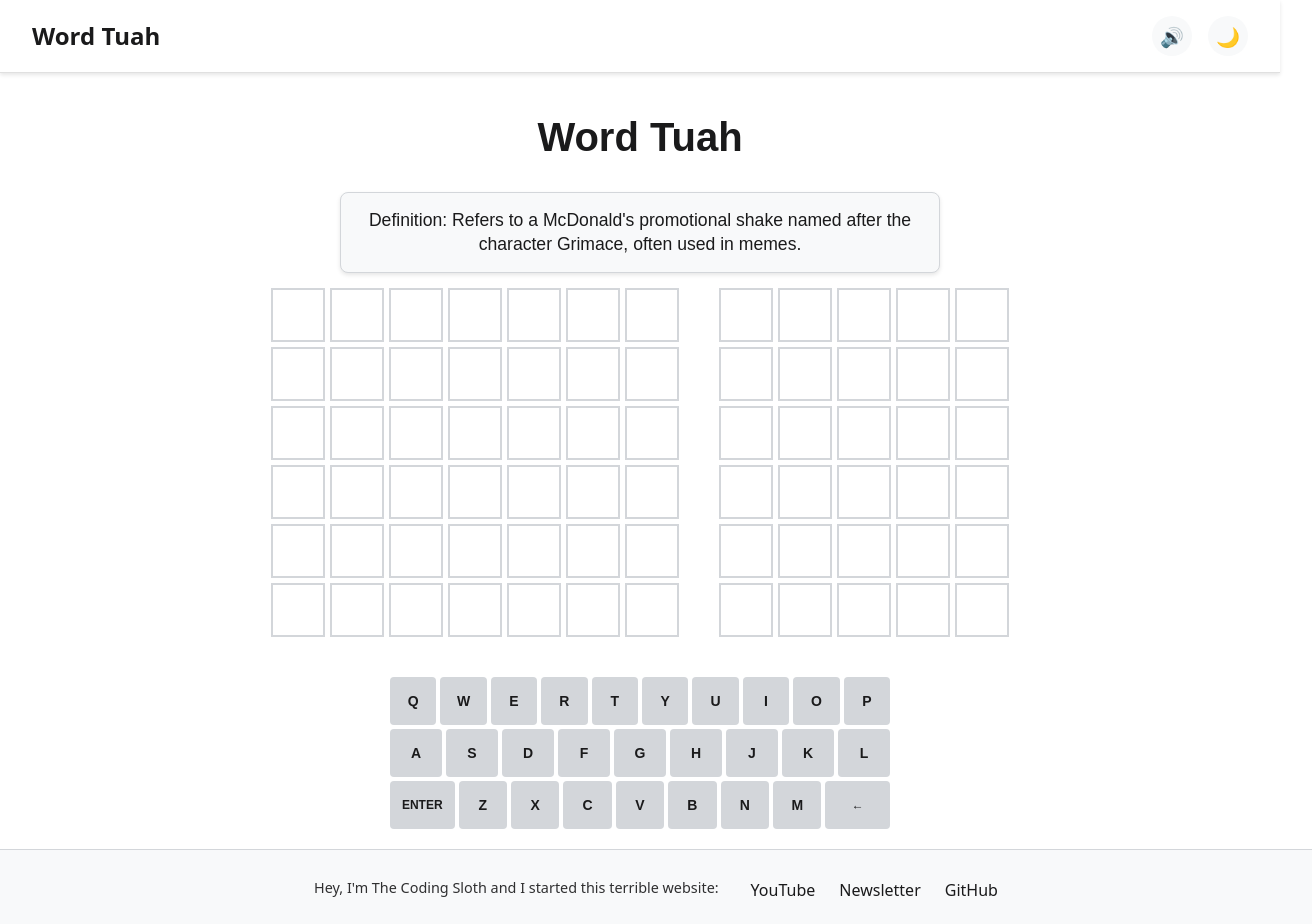
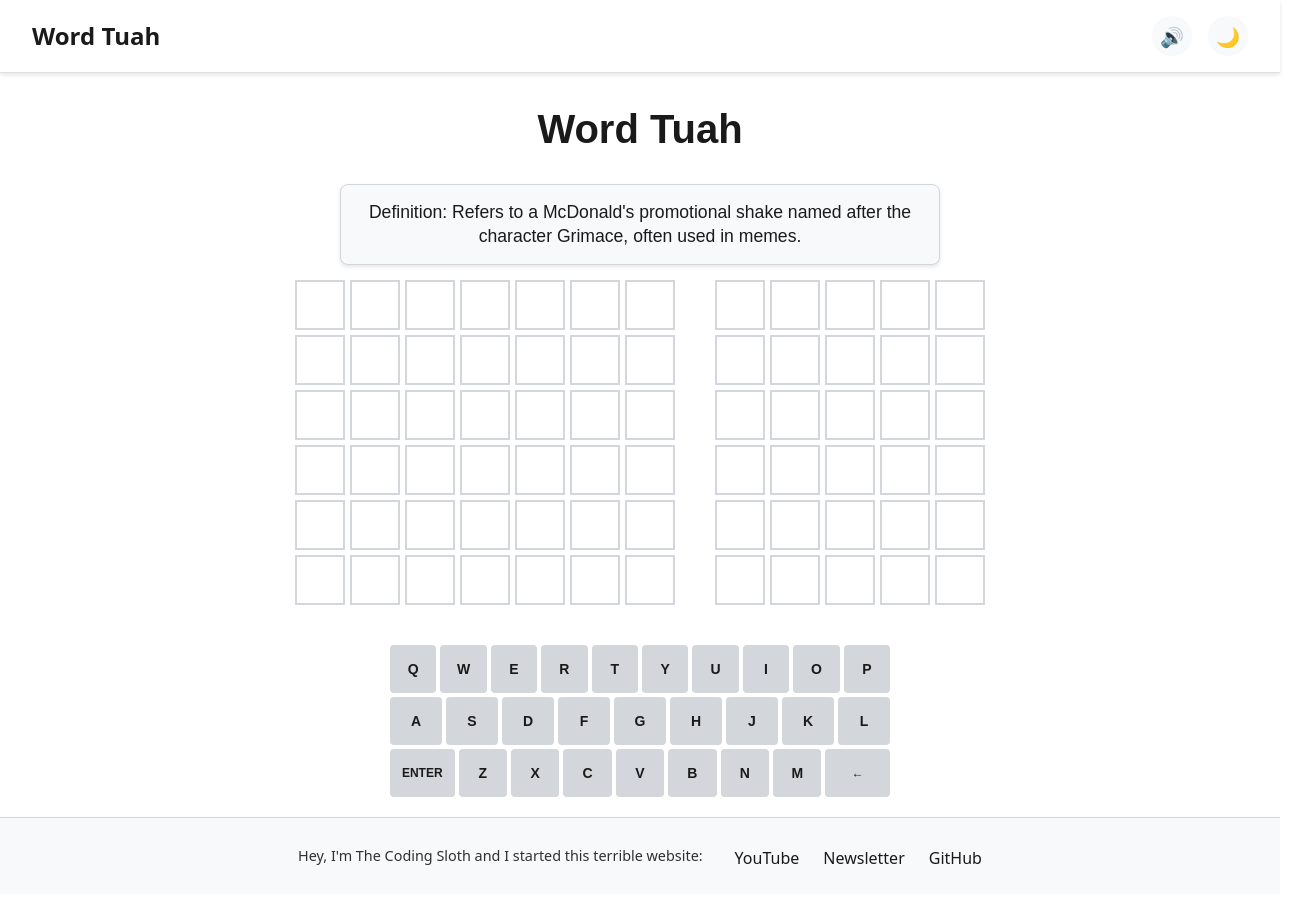
Before and after one commit to The-CodingSloth/brainrot-games, a React (Vite) app: page / in a window 1280 px wide. Shown: the top 924 px of the page, 1312 px wide, since content can reach past the window. After the commit the page ends 894 px from the top, so only its background shows below. Built offline with nearby package versions, Linux system fonts and the light colour scheme.

Commit message:
Update globa styles
It's usually best not to mess with html and #root so I moves the styles around a bit

```diff
--- a/src/App.css
+++ b/src/App.css
@@ -1,14 +1,6 @@
-#root {
-  max-width: 100%;
-  margin: 0 auto;
-  padding: 0.5rem;
+*{
+  box-sizing: border-box;
   text-align: center;
-}
-
-@media (min-width: 768px) {
-  #root {
-    max-width: 1280px;
-  }
 }
 
 .app {
@@ -64,12 +56,6 @@
   border-top: 1px solid var(--border-color);
   color: var(--text-color);
   transition: background-color 0.3s ease, color 0.3s ease;
-  width: 100vw;
-  position: relative;
-  left: 50%;
-  right: 50%;
-  margin-left: -50vw;
-  margin-right: -50vw;
 }
 
 .footer-content {
```
